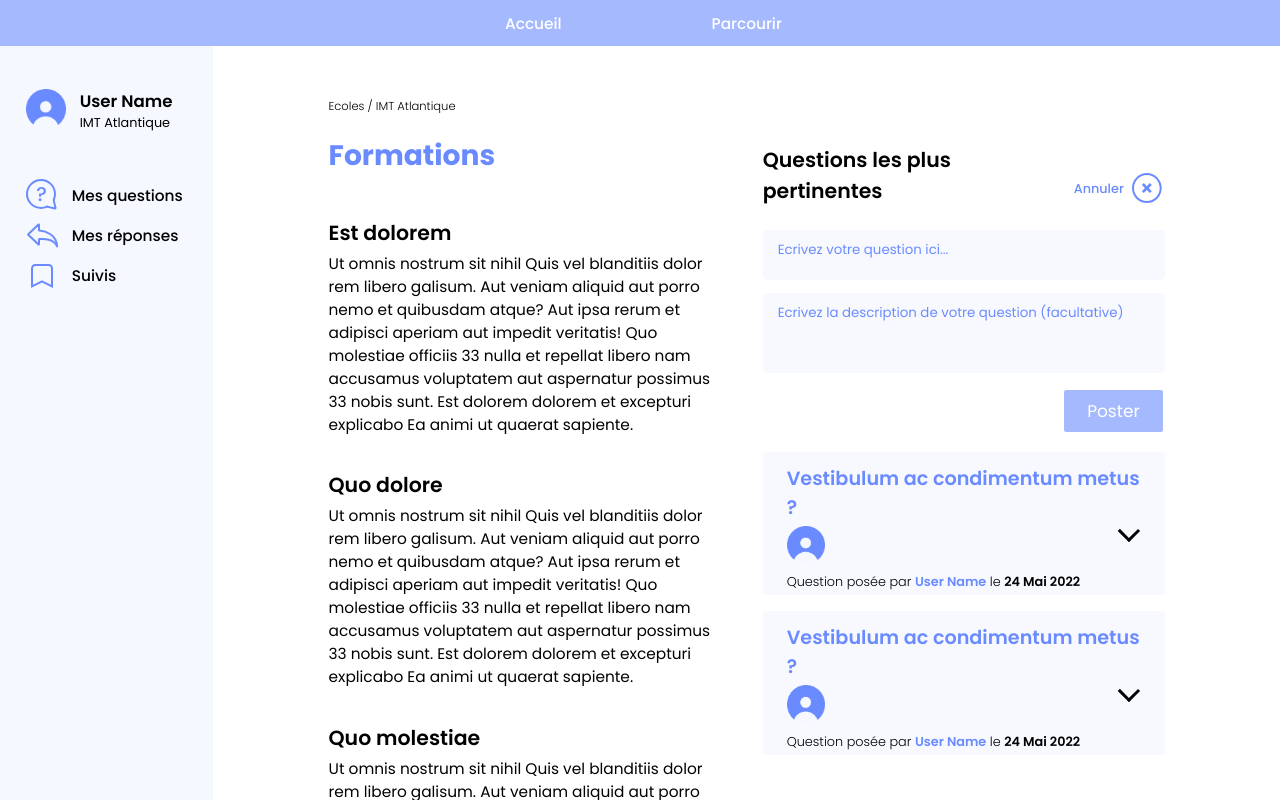
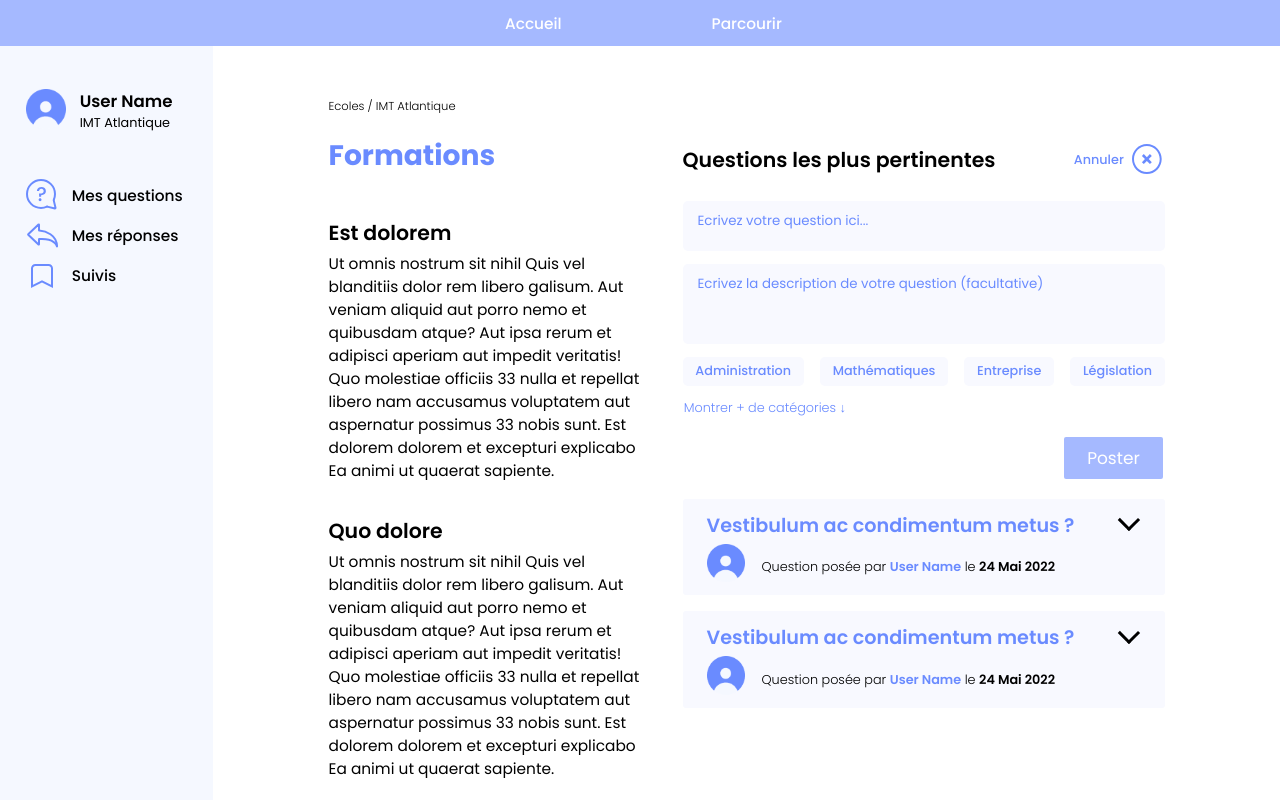
Before and after one commit to BrunoPre/fil-a1-forums-etudiant-front, a Vue app: page /sujet in a window 1280 px wide. Both pictures are taken after a click on the element "Poser une question". Shown: the top 800 px of the page. Built offline with nearby package versions, Linux system fonts and the light colour scheme.

Commit message:
[Feat] Ajout catégorie dans création de question OK

```diff
--- a/src/components/CreateQuestion.vue
+++ b/src/components/CreateQuestion.vue
@@ -11,6 +11,42 @@
       :placeholder="placeholder_ecrire_description_ici"
       class="description-box"
     ></textarea>
+    <div class="categories">
+      <div class="categories-container" v-if="!moreCategories">
+        <button
+          v-for="categorie in categories.slice(0, 4)"
+          :key="categorie"
+          @click="updateSelectedCategories(categorie)"
+          :class="
+            selectedCategories.includes(categorie)
+              ? 'selected-categorie'
+              : 'categorie-button'
+          "
+        >
+          {{ categorie }}
+        </button>
+      </div>
+      <div class="categories-container" v-else>
+        <button
+          v-for="categorie in categories"
+          :key="categorie"
+          @click="updateSelectedCategories(categorie)"
+          :class="
+            selectedCategories.includes(categorie)
+              ? 'selected-categorie'
+              : 'categorie-button'
+          "
+        >
+          {{ categorie }}
+        </button>
+      </div>
+      <div class="more-categories">
+        <p v-if="moreCategories === false" @click="moreCategories = true">
+          Montrer + de catégories ↓
+        </p>
+        <p v-else @click="moreCategories = false">Montrer - de catégories ↑</p>
+      </div>
+    </div>
     <button @click="(event) => submitQuestion(event)" class="button-submit">
       {{ reply_label }}
     </button>
@@ -36,6 +72,7 @@ export default defineComponent({
         voteCount: Number,
       },
     },
+    categories: Array,
   },
   data() {
     return {
@@ -46,11 +83,14 @@ export default defineComponent({
         date: new Date().getDate() + " Juin 2022",
         voteCount: 0,
         bestAnswer: null,
+        categories: [],
       },
       placeholder_ecrire_msg_ici: "Ecrivez votre question ici...",
       placeholder_ecrire_description_ici:
         "Ecrivez la description de votre question (facultative)",
       reply_label: "Poster",
+      selectedCategories: [],
+      moreCategories: false,
     };
   },
   methods: {
@@ -58,13 +98,29 @@ export default defineComponent({
       // Submits a message
       if (event) {
         // TODO: post message
+        // TODO: Do dynamic or at least a better validation
+        if (this.question.title === "") {
+          return;
+        }
+        this.question.categories = [...this.selectedCategories];
+        this.$emit("newQuestion", this.question);
+        this.question = "";
+        this.selectedCategories = [];
+        this.moreCategories = false;
         window.alert("Question postée !");
-        this.$emit("newQuestion", this.question);
-        this.question = null;
         //window.location.reload();
       } else {
         // TODO: exception handling
         window.alert("Erreur : le message n'a pas pu être envoyé");
+      }
+    },
+    updateSelectedCategories(categorie) {
+      if (this.selectedCategories.includes(categorie)) {
+        this.selectedCategories = this.selectedCategories.filter(
+          (c) => c !== categorie
+        );
+      } else {
+        this.selectedCategories.push(categorie);
       }
     },
   },
@@ -123,4 +179,56 @@ textarea:focus {
   font-weight: 400;
   color: white;
 }
+
+.categories {
+  margin-top: 0;
+  margin-bottom: 2vh;
+}
+
+.categories-container {
+  display: grid;
+  grid-template-columns: repeat(4, 1fr);
+  column-gap: 2vh;
+  row-gap: 0.5vw;
+}
+
+.categorie-button {
+  background-color: #f8f9ff;
+  color: #6a8bff;
+}
+
+.categorie-button:hover {
+  background-color: #c9d1ff;
+}
+
+.categories p {
+  color: #6a8bff;
+  font-weight: 500;
+}
+
+.selected-categorie {
+  background-color: #6a8bff;
+  color: white;
+}
+
+.categorie-button,
+.selected-categorie {
+  border: none;
+  font-size: 100%;
+  font-weight: 500;
+  border-radius: 5px;
+  padding: 0.7vh 1vw;
+  text-align: center;
+  cursor: pointer;
+  transition: 0.2s;
+}
+
+.more-categories {
+  cursor: pointer;
+  margin-left: 0.1vw;
+}
+
+.more-categories p {
+  font-weight: 300;
+}
 </style>
--- a/src/components/SubjectPage.vue
+++ b/src/components/SubjectPage.vue
@@ -29,6 +29,7 @@
         <CreateQuestion
           v-if="isAddQuestionButtonClicked"
           @new-question="newQuestion"
+          :categories="categories"
         ></CreateQuestion>
         <div class="categories" v-if="!isAddQuestionButtonClicked">
           <div class="categories-container" v-if="!moreCategories">
@@ -99,7 +100,6 @@ export default {
         "ITII",
         "Projet Agile",
         "Bipbapbop",
-        "Législation",
       ],
       selectedCategorie: null,
       moreCategories: false,
@@ -176,6 +176,8 @@ export default {
     newQuestion(question) {
       this.questions.push(question);
       console.log(this.questions);
+      this.isAddQuestionButtonClicked = false;
+      this.filterByCategorie();
     },
     updateCategorie(categorie) {
       if (this.isCategorieSelected(categorie)) {
@@ -337,5 +339,10 @@ h1 {
 
 .more-categories {
   cursor: pointer;
+  margin-left: 0.1vw;
+}
+
+.more-categories p {
+  font-weight: 300;
 }
 </style>
```
